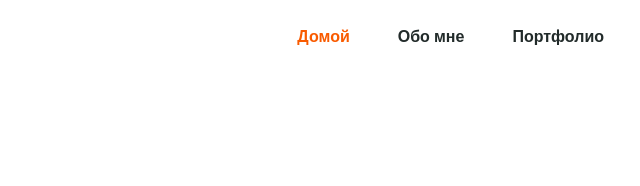
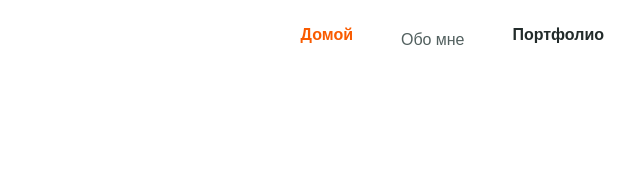
Before and after one commit to yury7412/WDY, a plain HTML site: page index.html in a window 1280 px wide. Shown: the top 186 px of the page, 640-1280 px from the left. Drawn offline with nearby package versions, Linux system fonts and the light colour scheme.

Commit message:
Update index.html

```diff
--- a/index.html
+++ b/index.html
@@ -40,7 +40,8 @@
                             </a>
                         </li>
 
-                        <li class="nav__item">
+                        <li class="nav__item" style="
+    margin-top: 5px;>
                             <a href="about_me.html" class="nav__link">
                                 <i class='bx bx-user nav__icon'></i>
                                 <span class="nav__name">Обо мне</span>
```
